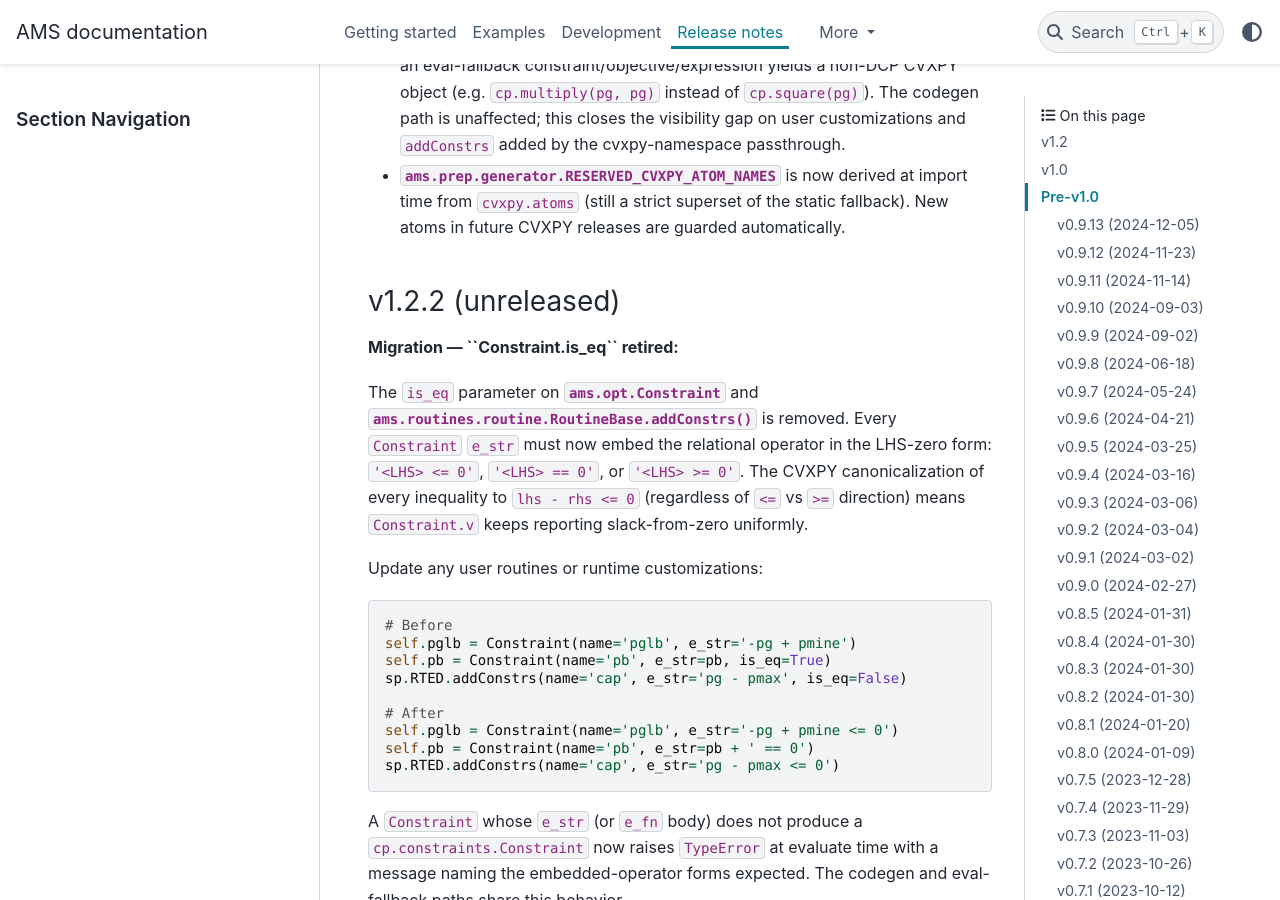
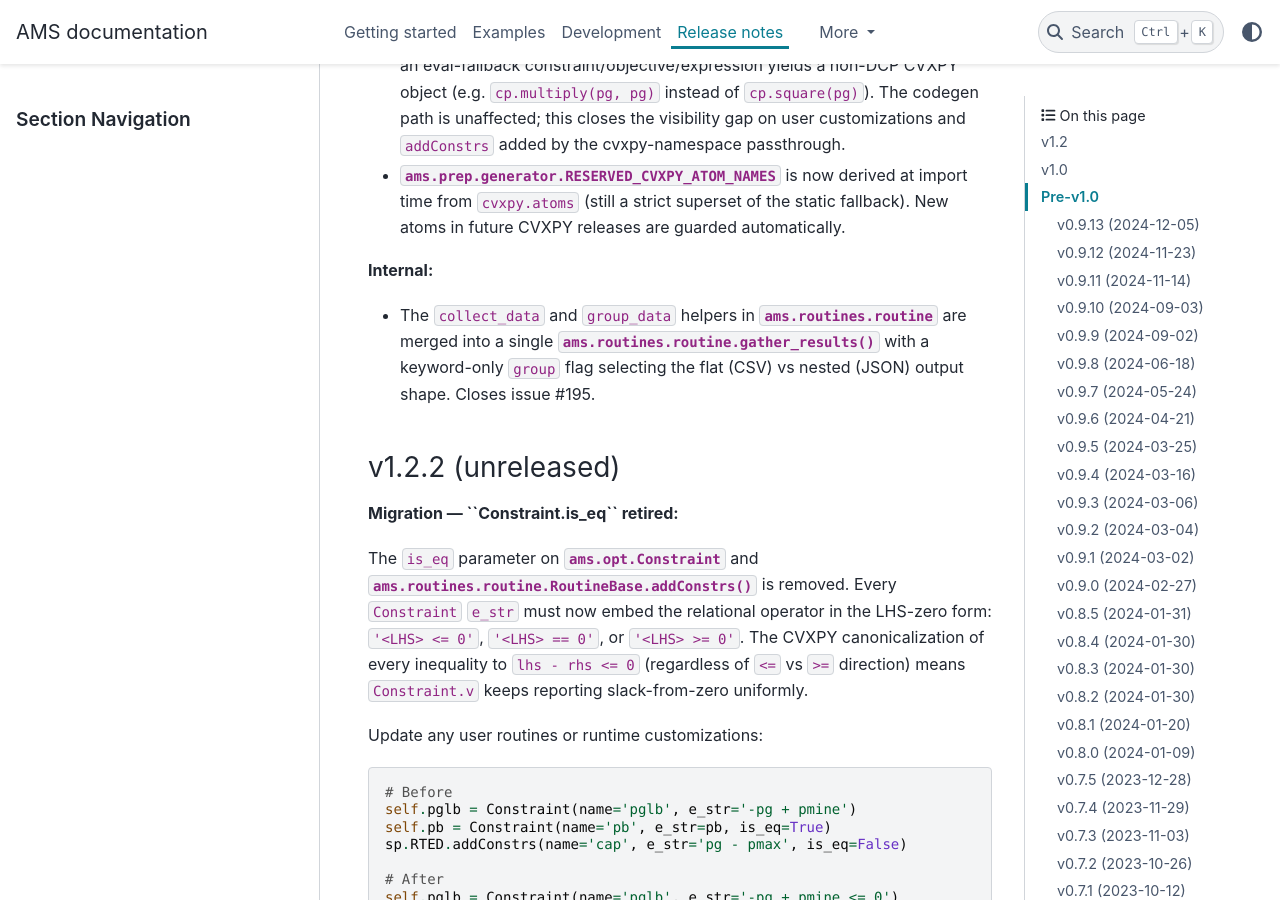
Before and after one commit to CURENT/ams, a Sphinx documentation site: the page built from docs/source/release-notes.rst, in a window 1280 px wide and 900 px high, scrolled down 591 px. Built offline with Sphinx 7.4.7 and the PyData theme 0.15.4, drawn with Linux system fonts in a browser that asks for light colours; pages that are not in the unit, such as notebooks, are missing from menus; the version number could not be read and is left out; cross-references to code outside the pages are shown as plain code.

Commit message:
refactor: merge collect_data and group_data into gather_results
Closes #195. The two helpers in ams/routines/routine.py shared most
of their body — iterate items, fetch idxes, call rtn.get — and
diverged only in output shape (flat per-device for CSV vs nested
per-owner for JSON). Consolidates into a single gather_results with
a keyword-only `group` flag.

Behavior preserved:
- Flat path still rounds values to 6 decimals; grouped path doesn't.
- Flat keying f'{key} {dev}'; grouped section keyed by owner.class_name
  with a shared idx list per group.

Side cleanup: get-failure log level unified to debug (the previous
warning on the JSON path was inconsistent with the defined NaN-fill
fallback used on both paths).

Co-Authored-By: Claude Opus 4.7 (1M context) <noreply@anthropic.com>

```diff
--- a/docs/source/release-notes.rst
+++ b/docs/source/release-notes.rst
@@ -31,6 +31,14 @@ v1.2.3 (unreleased)
   derived at import time from ``cvxpy.atoms`` (still a strict
   superset of the static fallback). New atoms in future CVXPY
   releases are guarded automatically.
+
+**Internal:**
+
+- The ``collect_data`` and ``group_data`` helpers in
+  :mod:`ams.routines.routine` are merged into a single
+  :func:`ams.routines.routine.gather_results` with a keyword-only
+  ``group`` flag selecting the flat (CSV) vs nested (JSON) output
+  shape. Closes issue #195.
 
 v1.2.2 (unreleased)
 ----------------------
```
Also changed, not shown: 1 other file.
